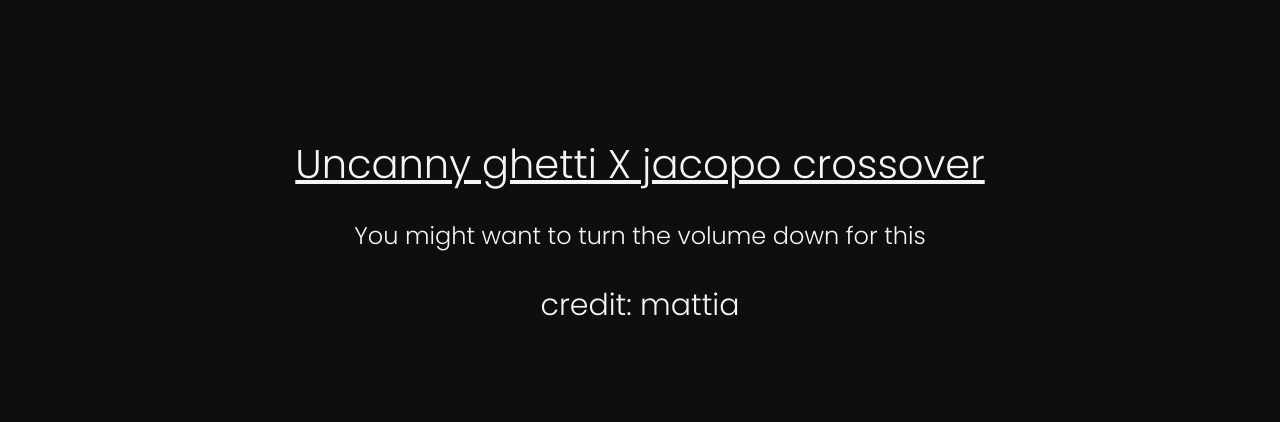
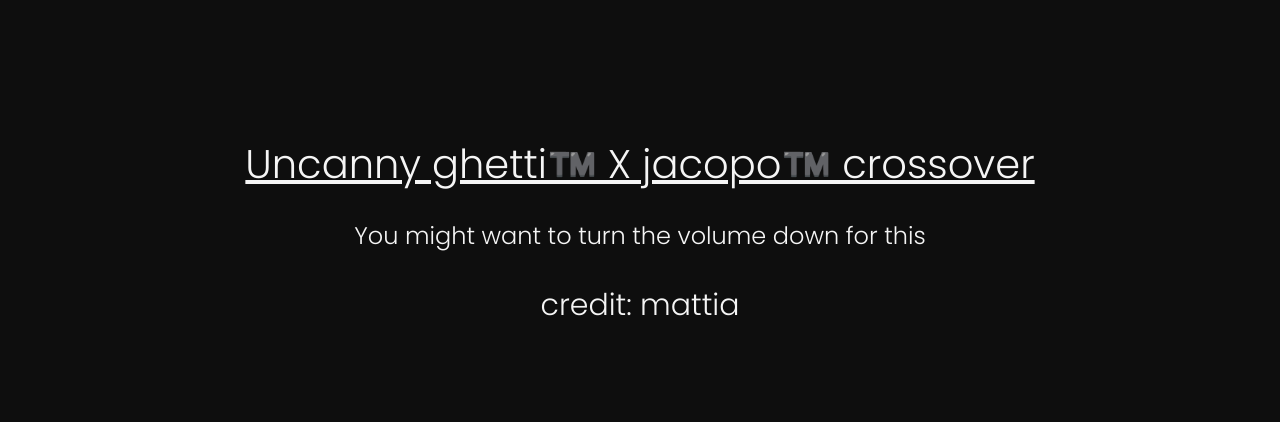
Before and after one commit to Apoc101/SitoGhetti, a plain HTML site: page index.html in a window 1280 px wide. Shown: the part 2980-3402 px from the top of the page. Drawn offline with Linux system fonts and the light colour scheme.

Commit message:
added ™️

```diff
--- a/index.html
+++ b/index.html
@@ -55,7 +55,7 @@
 
     <section class="pg4" style="justify-content: center;  text-align: center; margin-top: 400px;">
         <h class="desc header">
-            Uncanny ghetti X jacopo crossover
+            Uncanny ghetti™️ X jacopo™️ crossover
         </h>
         <p class="desc para">
             You might want to turn the volume down for this
```
